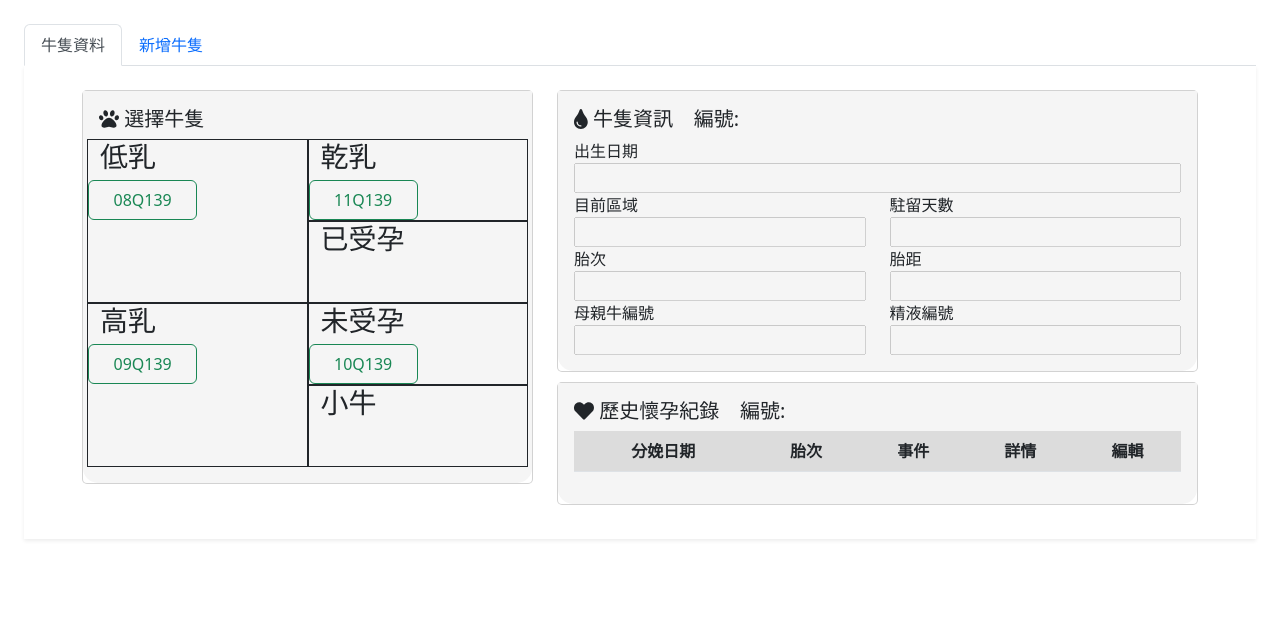
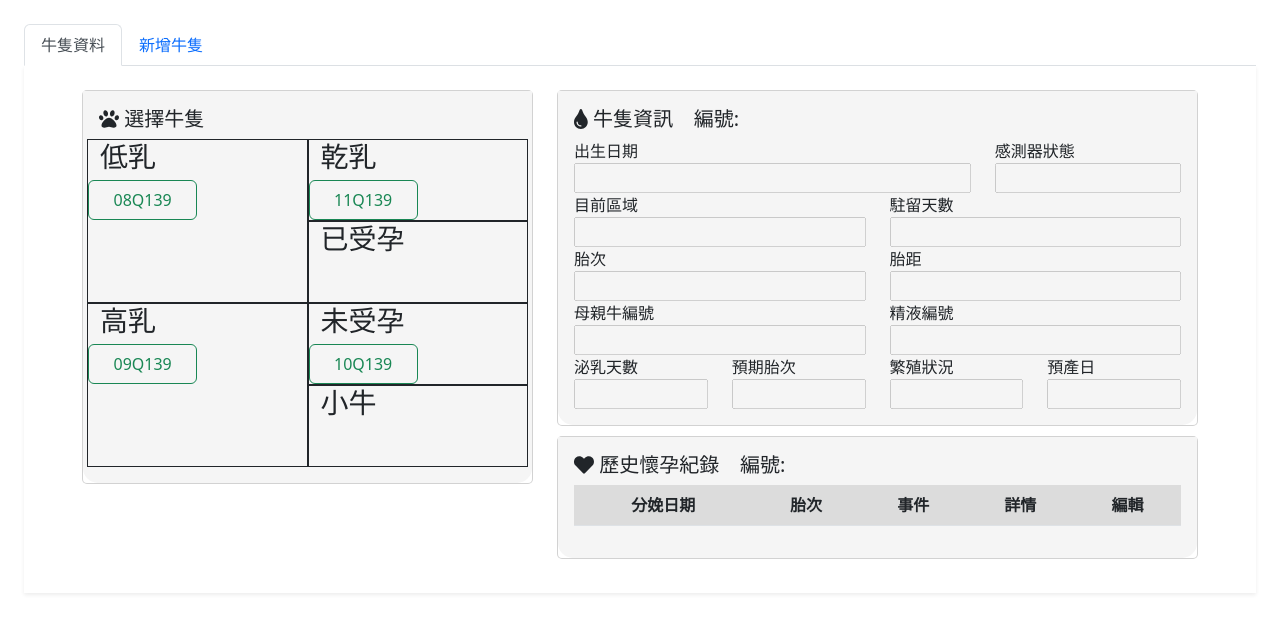
Before and after one commit to B10956004/CowMis, a PHP site: page /fCowId/cowInformation/cowInformation.php in a window 1280 px wide. Shown: the top 633 px of the page. Run offline with PHP 8.4, Linux system fonts and the light colour scheme; data comes from the database, SQL or seed files in the repository; lists and menus that the app fills with data are empty; some libraries are stand-ins or nearby versions.

Commit message:
add column

```diff
--- a/fCowId/cowInformation/cowInformation.php
+++ b/fCowId/cowInformation/cowInformation.php
@@ -308,8 +308,12 @@ require_once("../../SQLServer.php"); //注入SQL檔
                                             <?php
                                             echo "
                                     <div class=\"row\">
-                                        <div class=\"col-12\">
+                                        <div class=\"col-8\">
                                             <p class=\"card-text \">出生日期<br>
+                                            <input type=\"text\" class=\"col-12\" disabled> </p>
+                                        </div>
+                                        <div class=\"col-4\">
+                                            <p class=\"card-text \">感測器狀態<br>
                                             <input type=\"text\" class=\"col-12\" disabled> </p>
                                         </div>
                                         <div class=\"col-6\">
@@ -342,6 +346,24 @@ require_once("../../SQLServer.php"); //注入SQL檔
                                         </div>
                                         <div class=\"col-6\">
                                             <p class=\"card-text\">精液編號 <br>
+                                            <input type=\"text\" class=\"col-12\" disabled> </p>
+                                        </div>
+                                    </div>
+                                    <div class=\"row\">
+                                        <div class=\"col-3\">
+                                            <p class=\"card-text\">泌乳天數 <br>
+                                            <input type=\"text\" class=\"col-12\" disabled> </p>
+                                        </div>
+                                        <div class=\"col-3\">
+                                            <p class=\"card-text\">預期胎次 <br>
+                                            <input type=\"text\" class=\"col-12\" disabled> </p>
+                                        </div>
+                                        <div class=\"col-3\">
+                                            <p class=\"card-text\">繁殖狀況<br>
+                                            <input type=\"text\" class=\"col-12\" disabled> </p>
+                                        </div>
+                                        <div class=\"col-3\">
+                                            <p class=\"card-text\">預產日 <br>
                                             <input type=\"text\" class=\"col-12\" disabled> </p>
                                         </div>
                                     </div>
```
Also changed, not shown: fCowId/cowInformation/card/cowInformationDetail.php (+51 -2 lines).
